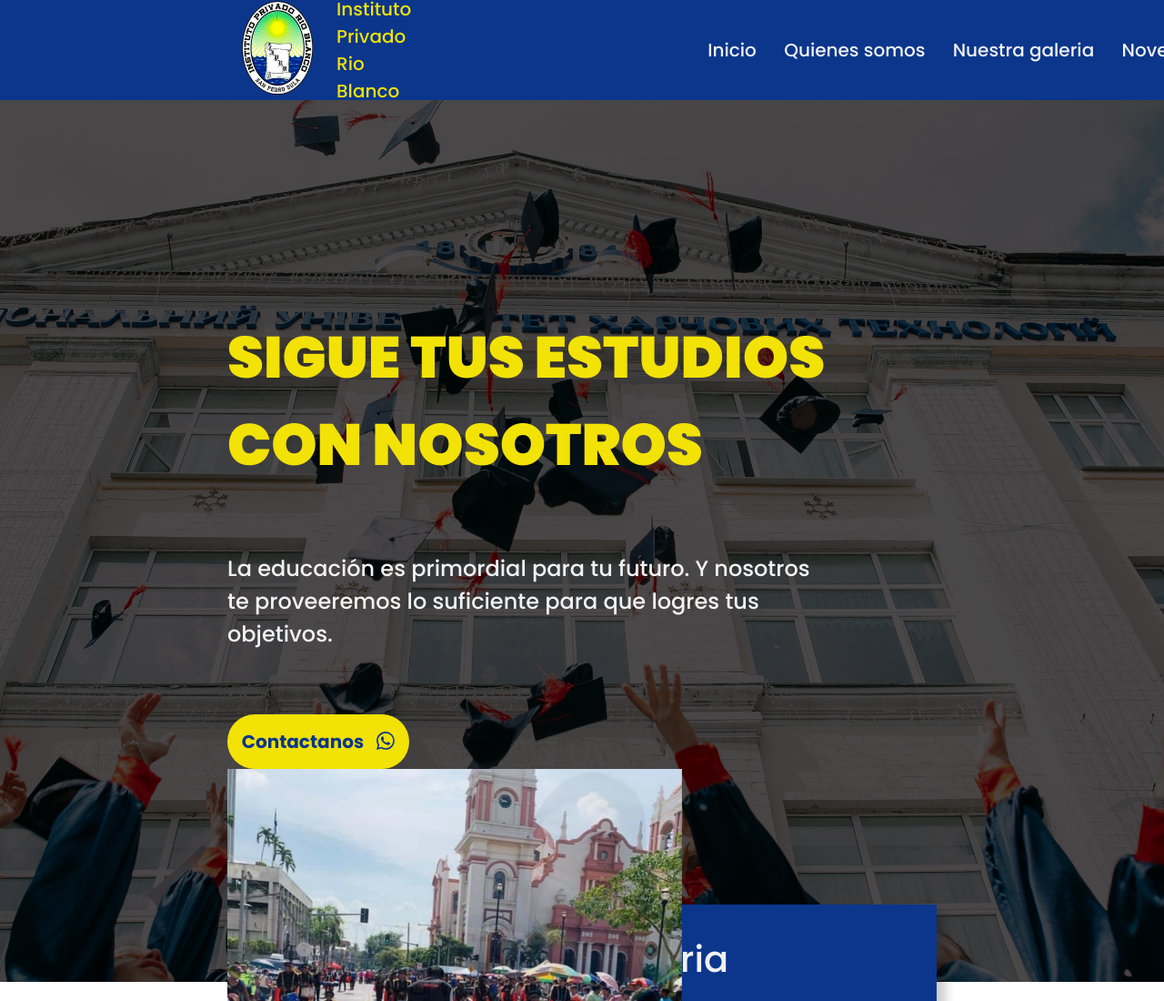
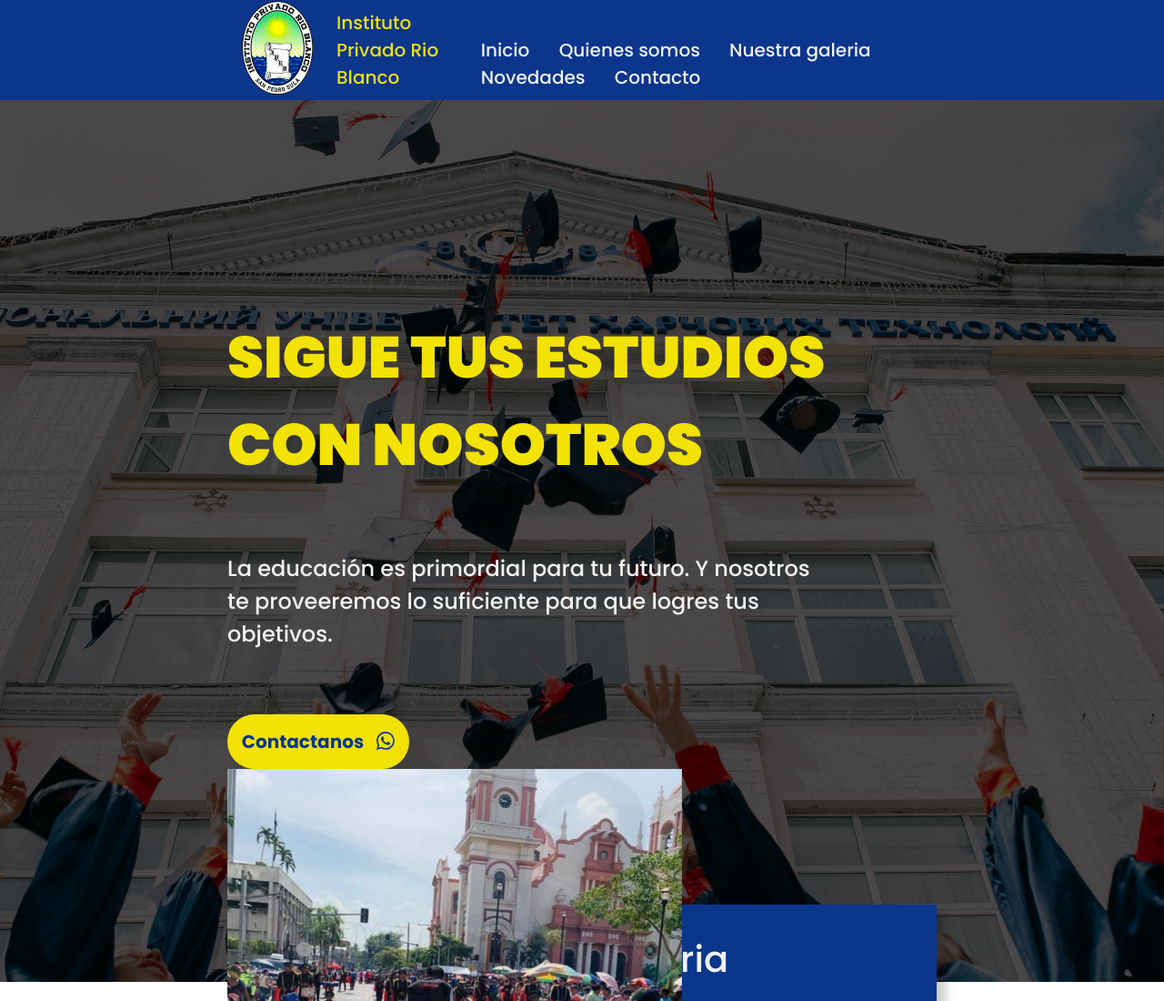
Before and after one commit to Zamir31/Proyecto-Intituto-Privado-Rio-Blanco, a plain HTML site: page index.html in a window 1280 px wide. Shown: the top 1100 px of the page at 91% size. Drawn offline with nearby package versions, Linux system fonts and the light colour scheme.

Commit message:
cambios pequeños

```diff
--- a/style.css
+++ b/style.css
@@ -15,32 +15,35 @@ nav {
     margin: 0%;
     padding: 40px 250px 40px 250px;
     display: flex;
+    justify-content: space-between;
     background-color: #0B368C;
     height: 110px;
     max-width: 100%;
     z-index: 999;
 }
 
-#itemsNav {
+/* #itemsNav {
     width: 696px;
     margin-left: 330px;
-}
+} */
 
 nav ul {
     display: inline-block;
     padding: 0;
-    width: 696px;
 }
 
 nav li {
     list-style: none;
     display: inline-block;
-    margin-left: -4px;
+    margin: auto;
+    padding: 0;
+    margin-left: -2px;
     margin-right: 30px;
 }
 
 .inicioFinal{
     margin-right: 0;
+    padding: 0;
 }
 
 
```
